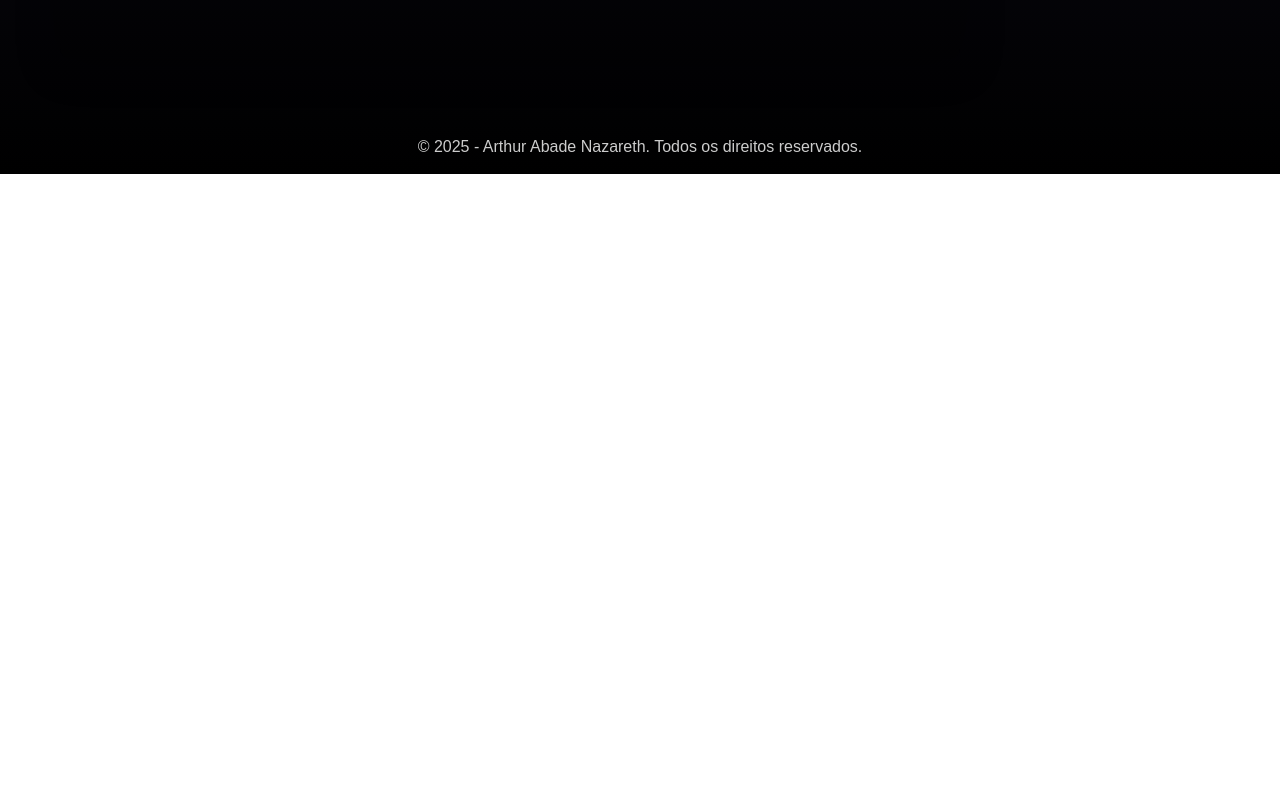
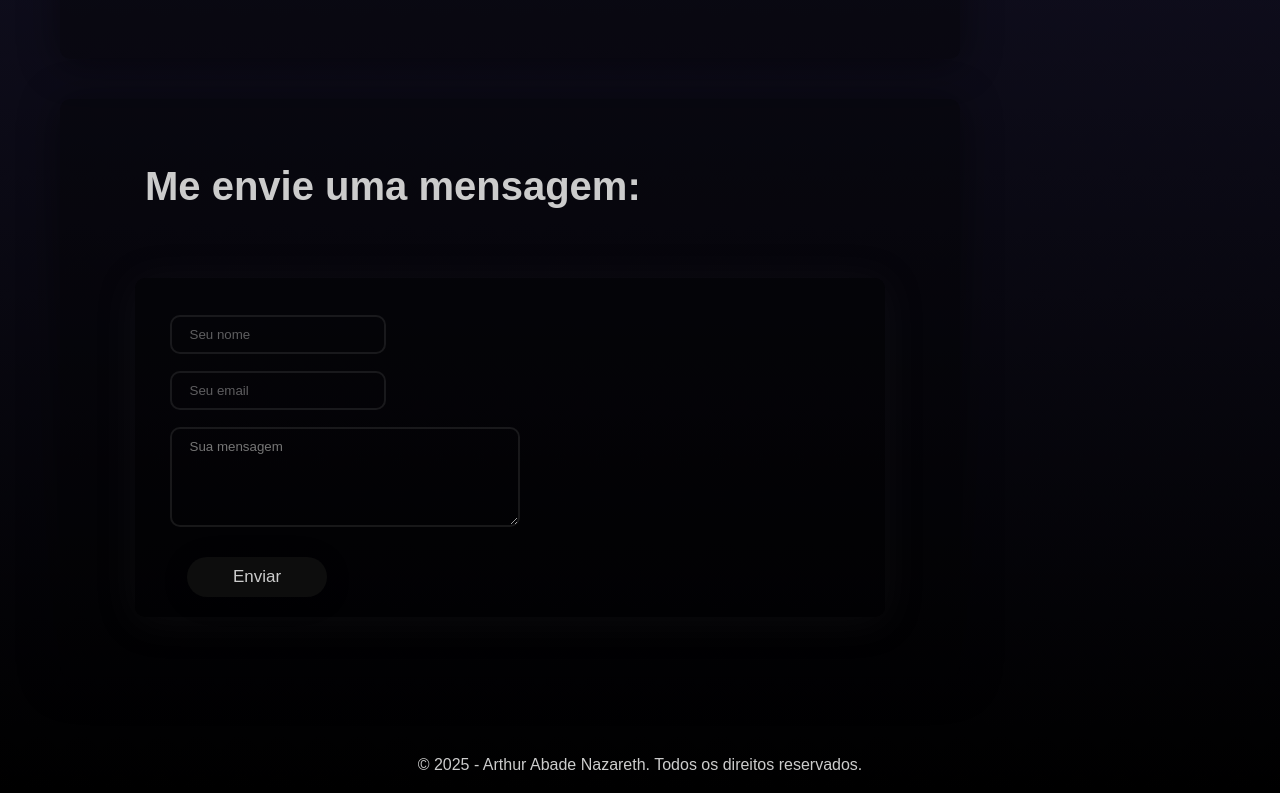
Before and after one commit to Arthurnzth/ProgramacaoWeb, a plain HTML site: page Pratica01/index.html in a window 1280 px wide. Shown: the part 2657-3450 px from the top of the page. Before the commit the page ends 2831 px from the top, so only its background shows below. Drawn offline with Linux system fonts and the light colour scheme.

Commit message:
update portifolio

```diff
--- a/Pratica01/index.html
+++ b/Pratica01/index.html
@@ -61,6 +61,16 @@
                 <a href="https://www.instagram.com/tuta_nzth?igsh=OXI0NTdxZmpuOW55&utm_source=qr"><img src="images/Insta.png" alt="Instagram"></a>
                 <p>Email: arthurnz.personal@gmail.com</p>
             </section>
+
+            <section class="email" id="email">
+                <h2>Me envie uma mensagem:</h2>
+                <form>
+                    <input type="text" name="nome" placeholder="Seu nome" required>
+                    <input type="email" id="mail" name="email" placeholder="Seu email" required>
+                    <textarea name="mensagem" id="mensagem" placeholder="Sua mensagem" required></textarea>
+                    <button>Enviar</button>
+                </form>
+            </section>
         </section>
 
         <section class="box">
--- a/Pratica01/style.css
+++ b/Pratica01/style.css
@@ -283,6 +283,94 @@ body {
     width: 800px;
 }
 
+.email {
+    background: rgba(0, 0, 0, 0.329);
+    box-shadow: 0 4px 40px rgba(0, 0, 0, 0.46);
+    padding: 20px 35px;
+    border-radius: 10px;
+    max-width: 900px;
+    width: 100%;
+    margin: 40px;
+}
+
+.email h2 {
+    padding: 20px 35px;
+    text-align: left;
+    margin: 15px;
+    font-size: 40px;
+}
+
+.email form {
+    background: #00000046;
+    box-shadow: 0 4px 40px rgba(71, 71, 71, 0.144);
+    border-radius: 10px;
+    padding: 20px 35px;
+    max-width: 750px;
+    width: 100%;
+    margin: 40px;
+    font-family: 'Dosis', sans-serif;
+}
+
+.email input {
+    background: #0e0e0e1a;
+    border: 2.3px solid rgba(109, 109, 109, 0.199);
+    padding: 10px 17.5px;
+    border-radius: 10px;
+    display: flex;
+    margin-top: 2.5%;
+    margin-bottom: 2.5%;
+    color: #cccccc73;
+}
+
+.email input:hover {
+    background: #6363631a;
+}
+
+.email input::placeholder {
+    color: #cccccc73;
+}
+
+.email textarea {
+    background: #0e0e0e1a;
+    padding: 10px 17.5px;
+    border-radius: 10px;
+    border: 2.3px solid rgba(109, 109, 109, 0.199);
+    display: flex;
+    margin-top: 2.5%;
+    margin-bottom: 2.5%;
+    color: #cccccc73;
+    font-family: 'Dosis', sans-serif;
+    max-width: 350px;
+    min-width: 350px;
+    width: 100%;
+    min-height: 100px;
+}
+
+.email textarea:hover {
+    background: #6363631a;
+}
+
+.email button {
+    display: flex;
+    justify-content: center;
+    font-size: 17px;
+    padding: 10px 17.5px;
+    border-radius: 36px;
+    background: #0e0e0eee;
+    box-shadow: 0 4px 30px rgba(0, 0, 0, 0.1);
+    border: #1e1b3a;
+    color: #ccc;
+    margin-top: 4.5%;
+    margin-left: 2.5%;
+    max-width: 140px;
+    width: 100%;
+}
+
+.email button:hover {
+    background: #6363631a;
+    box-shadow: 0 4px 30px rgba(23, 21, 48, 0.397);
+}
+
 .decoracao1 img {
     width: 300px;
     margin-top: 7%;
```
Also changed, not shown: 1 other file.
